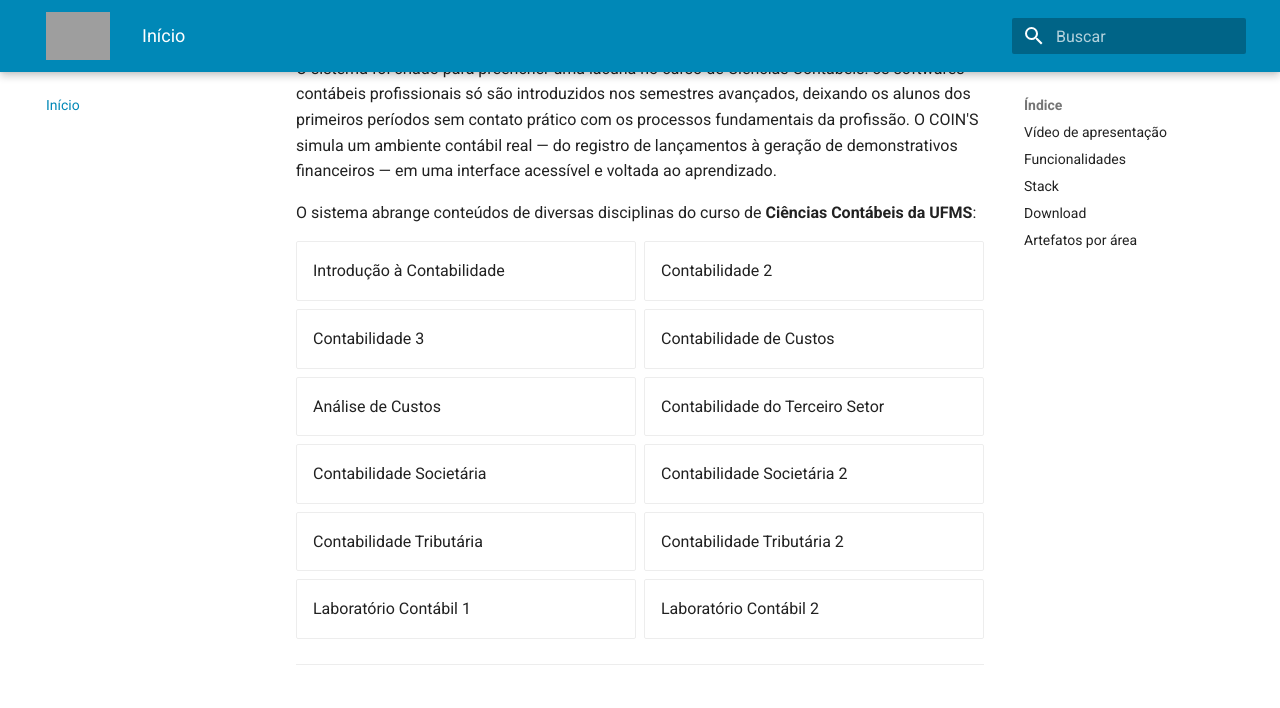
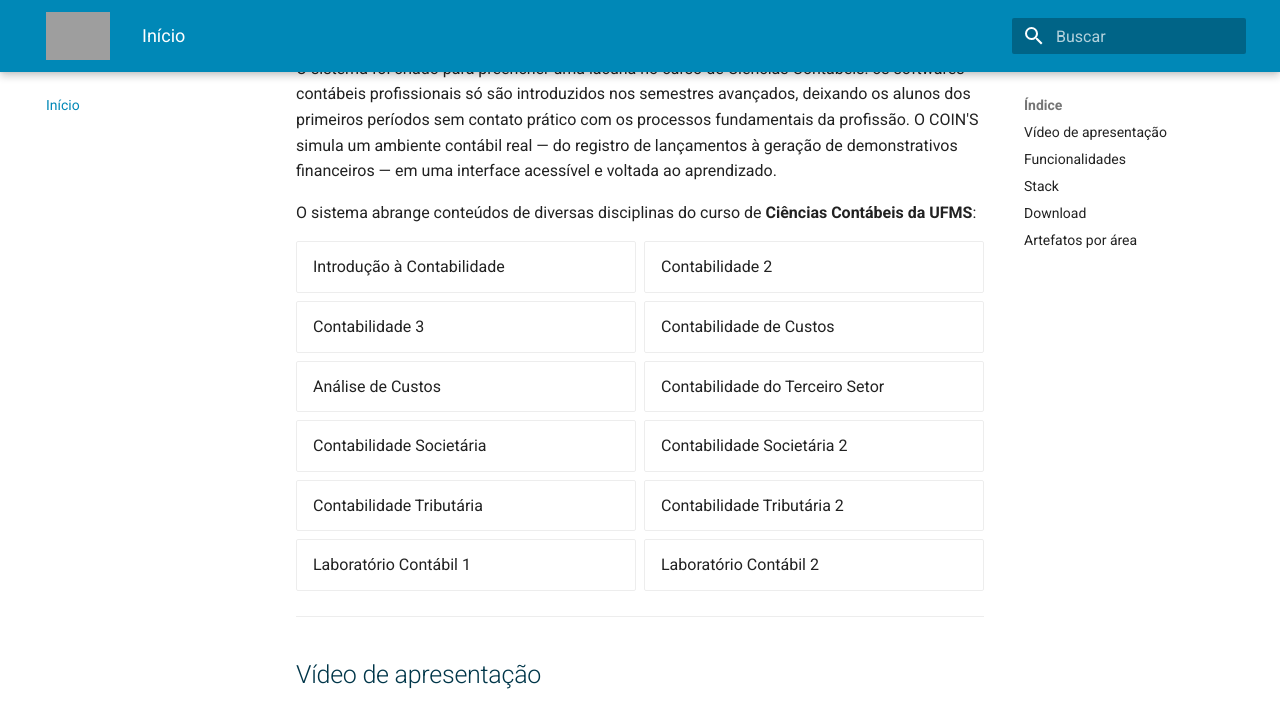
Before and after one commit to NES-Contabilidade-Integrada/doc-coins2026.1, an MkDocs documentation site: the page built from docs/index.md, in a window 1280 px wide and 1400 px high, scrolled down 263 px. Shown: the top 708 px of the window. Built offline with MkDocs 1.6.1 and Material for MkDocs 9.7.7, drawn with Linux system fonts in a browser that asks for light colours; some of the changed text lies outside the part shown; grey boxes are pictures that could not be loaded.

Commit message:
fix(ui): fix footer copyright visibility and smaller discipline cards
- Fix .md-copyright__highlight hiding the copyright text entirely
- Now only hides the MkDocs link, keeping 'NES | UFMS' visible
- Reduce discipline card padding and font size

Co-Authored-By: Claude Sonnet 4.6 <noreply@anthropic.com>

```diff
--- a/docs/stylesheets/extra.css
+++ b/docs/stylesheets/extra.css
@@ -5,9 +5,12 @@
   --md-accent-fg-color: #0088B7;
 }
 
-/* Ocultar "Made with Material for MkDocs" */
-.md-copyright__highlight {
+/* Ocultar link "Made with Material for MkDocs" */
+.md-copyright__highlight a {
   display: none;
+}
+.md-copyright__highlight::before {
+  content: none;
 }
 
 /* Headings uniformes em todas as páginas */
@@ -26,6 +29,12 @@
   color: #003649 !important;
 }
 
+/* Cards de disciplinas menores */
+.md-typeset .grid.cards > ul > li {
+  padding: 0.6rem 0.8rem;
+  font-size: 0.8rem;
+}
+
 /* Logo maior no header */
 .md-header__button.md-logo img {
   height: 48px;
```
